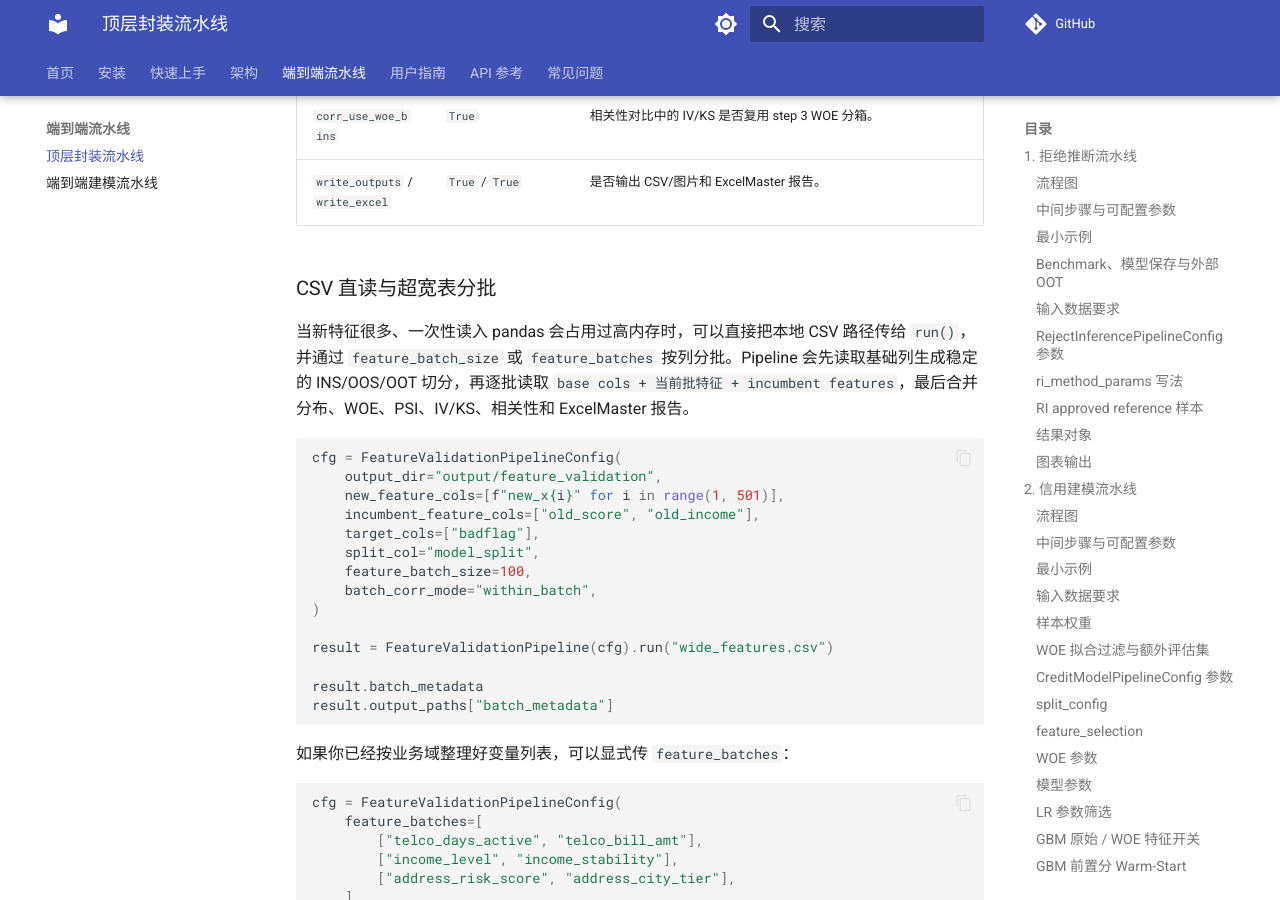
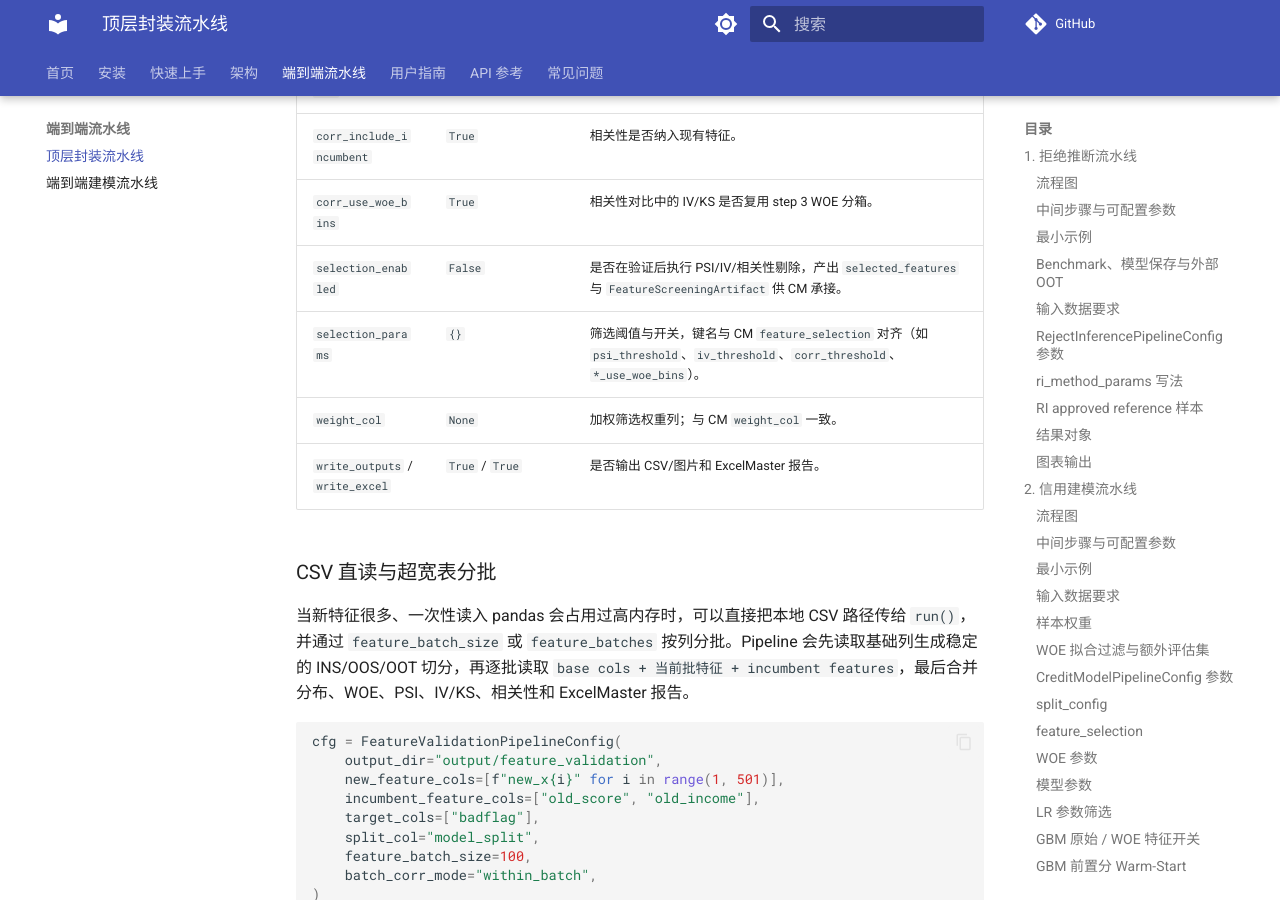
Before and after one commit to Kyle-J-Sun/SuperModelingFactory_doc, an MkDocs documentation site: the page built from docs/pipeline_one_click.md, in a window 1280 px wide and 900 px high, scrolled down 27287 px. Built offline with MkDocs 1.6.1 and Material for MkDocs 9.7.7, drawn with Linux system fonts in a browser that asks for light colours; comment, search, counter and statistics services are not loaded; some of the changed text lies outside the part shown.

Commit message:
docs: FVP selection_enabled and artifact fields (PR2)

```diff
--- a/docs/pipeline_one_click.md
+++ b/docs/pipeline_one_click.md
@@ -862,6 +862,7 @@ result.high_corr_pairs
 | PSI | `psi_summary`、`psi_details` | `psi_reference_dataset`、`psi_reference_data`、`psi_group_dims`、`psi_use_woe_bins`、`psi_params` |
 | IV / KS | `ivks_summary` | `ivks_group_dims`、`ivks_use_woe_bins`、`ivks_params`、`min_group_size` |
 | 相关性 | `corr_matrix`、`high_corr_pairs`、`correlated_detail` | `corr_include_incumbent`、`corr_use_woe_bins`、`corr_params` |
+| 变量筛选（可选） | `selected_features`、`screening_artifact`、`selection_summary` | `selection_enabled`、`selection_params`、`weight_col` |
 | 报告输出 | `output_paths`、`report_path` | `output_dir`、`write_outputs`、`write_excel` |
 
 ### `FeatureValidationPipelineConfig` 参数
@@ -905,6 +906,9 @@ result.high_corr_pairs
 | `ivks_use_woe_bins` | `True` | 是否复用 step 3 WOE 分箱边界计算 IV/KS。 |
 | `corr_include_incumbent` | `True` | 相关性是否纳入现有特征。 |
 | `corr_use_woe_bins` | `True` | 相关性对比中的 IV/KS 是否复用 step 3 WOE 分箱。 |
+| `selection_enabled` | `False` | 是否在验证后执行 PSI/IV/相关性剔除，产出 `selected_features` 与 `FeatureScreeningArtifact` 供 CM 承接。 |
+| `selection_params` | `{}` | 筛选阈值与开关，键名与 CM `feature_selection` 对齐（如 `psi_threshold`、`iv_threshold`、`corr_threshold`、`*_use_woe_bins`）。 |
+| `weight_col` | `None` | 加权筛选权重列；与 CM `weight_col` 一致。 |
 | `write_outputs` / `write_excel` | `True` / `True` | 是否输出 CSV/图片和 ExcelMaster 报告。 |
 
 ### CSV 直读与超宽表分批
```
